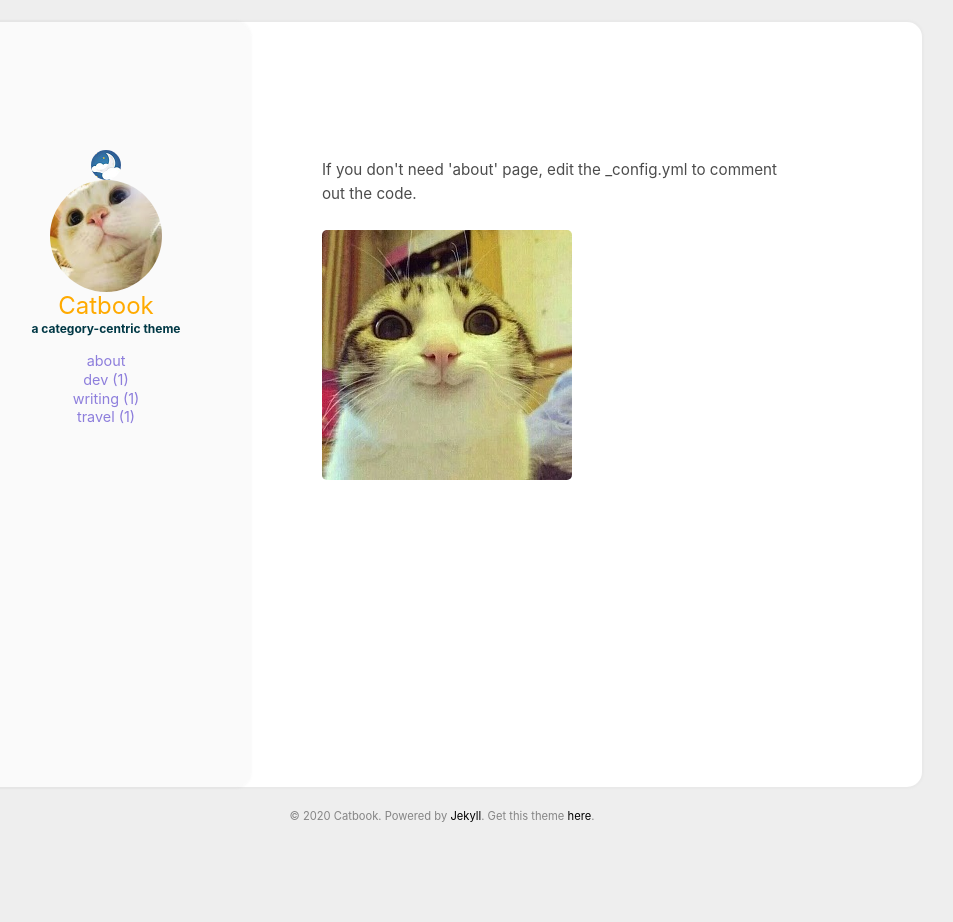
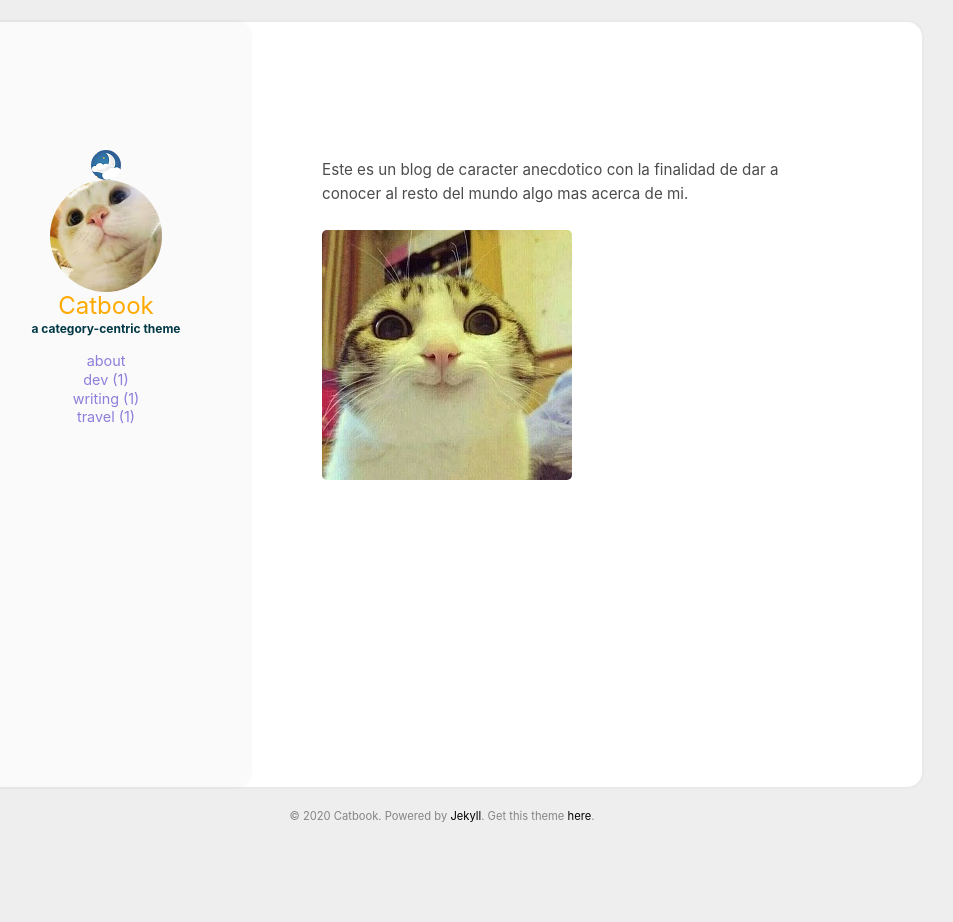
Before and after one commit to bryan2209/blog-personal, a Jekyll site: the page built from aboutme.html, in a window 1280 px wide. Shown: the whole page, without its empty margins (198-1151 px from the left). Built offline with Jekyll 4.4.1, drawn with Linux system fonts in a browser that asks for light colours.

Commit message:
Update aboutme.html

```diff
--- a/aboutme.html
+++ b/aboutme.html
@@ -4,7 +4,8 @@ layout: page
 
 <section class="aboutme post_content">
     <p>
-        If you don't need 'about' page, edit the _config.yml to comment out the code.
+
+  Este es un blog de caracter anecdotico con la finalidad de dar a conocer al resto del mundo algo mas acerca de mi.
         <br><br>
         <img src="https://starry99.github.io/catbook/assets/img/cat1.jpg">
     </p>
```
